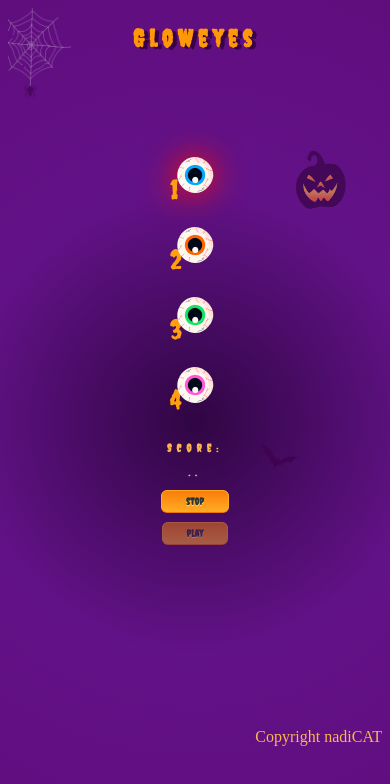
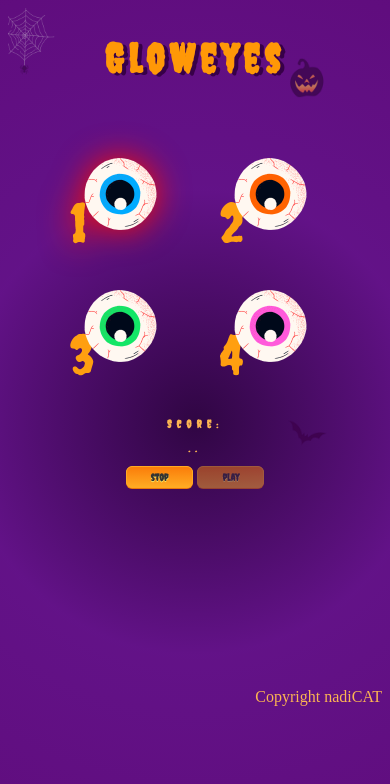
Before and after one commit to nadi-cat/glow-eyes, a plain HTML site: page index.html in a window 390 px wide. Drawn offline with Linux system fonts and the light colour scheme.

Commit message:
Add files via upload

```diff
--- a/styles.css
+++ b/styles.css
@@ -7,10 +7,14 @@ html{
 
 h1{
     text-align: center;
+    font-size: 2em;
     font-family: creepster, cursive;
     letter-spacing: 5px;
     color:#ff9807;
     text-shadow: 4px 2px rgb(55, 0, 72);
+
+
+
 }
 
 h2,h3{
@@ -19,12 +23,13 @@ h2,h3{
 }
 
 .eye{
-    height: 100px;
+    height: 200px;
     background-size: cover;
     background-position: center;
-    margin-left: 8px;
-    margin-right: 8px;
-    margin-bottom: 20px;
+    margin-top: 2px;
+    margin-left: 25px;
+    margin-right: 25px;
+    margin-bottom: 30px;
 }
 
 .container{
@@ -35,7 +40,7 @@ h2,h3{
 }
 
 .div1 {
-    grid-area: 1 / 1 / 3 / 2;
+    grid-area: 1 / 1 / 2 / 2;
 }
 
 .div2{
@@ -43,11 +48,11 @@ h2,h3{
 }
 
 .div3{
-    grid-area:  2 / 3 / 3 / 4
+    grid-area: 1 / 3 / 2 / 4;
 }
 
 .div4{
-    grid-area: 2 / 2 / 3 / 3;
+    grid-area:  2 / 1 / 3 / 4;
 }
 
 .div5{
@@ -70,7 +75,7 @@ h2,h3{
     opacity: 0.6;
     z-index: 0;
     display: block;
-    margin: auto;
+    margin-top: 50px;
 }
 
 .bat{
@@ -125,11 +130,11 @@ footer{
 
 @media (max-width: 750px){
     h1{
-        font-size: 1.5em;
+        font-size: 2.5em;
 
     }
     .eye{
-        height: 50px;
+        height: 100px;
         background-size: cover;
         background-position: center;
     }
@@ -142,11 +147,11 @@ footer{
    }
 
    .web{
-    height: 95px;
+    height: 70px;
    }
 
    .pumkin{
-    height: 60px;
+    height: 40px;
    }
 
    .bat{
@@ -172,7 +177,7 @@ footer{
    }
 
    .pumkin{
-    height: 100px;
+    height: 70px;
    }
 
    .bat{
```
